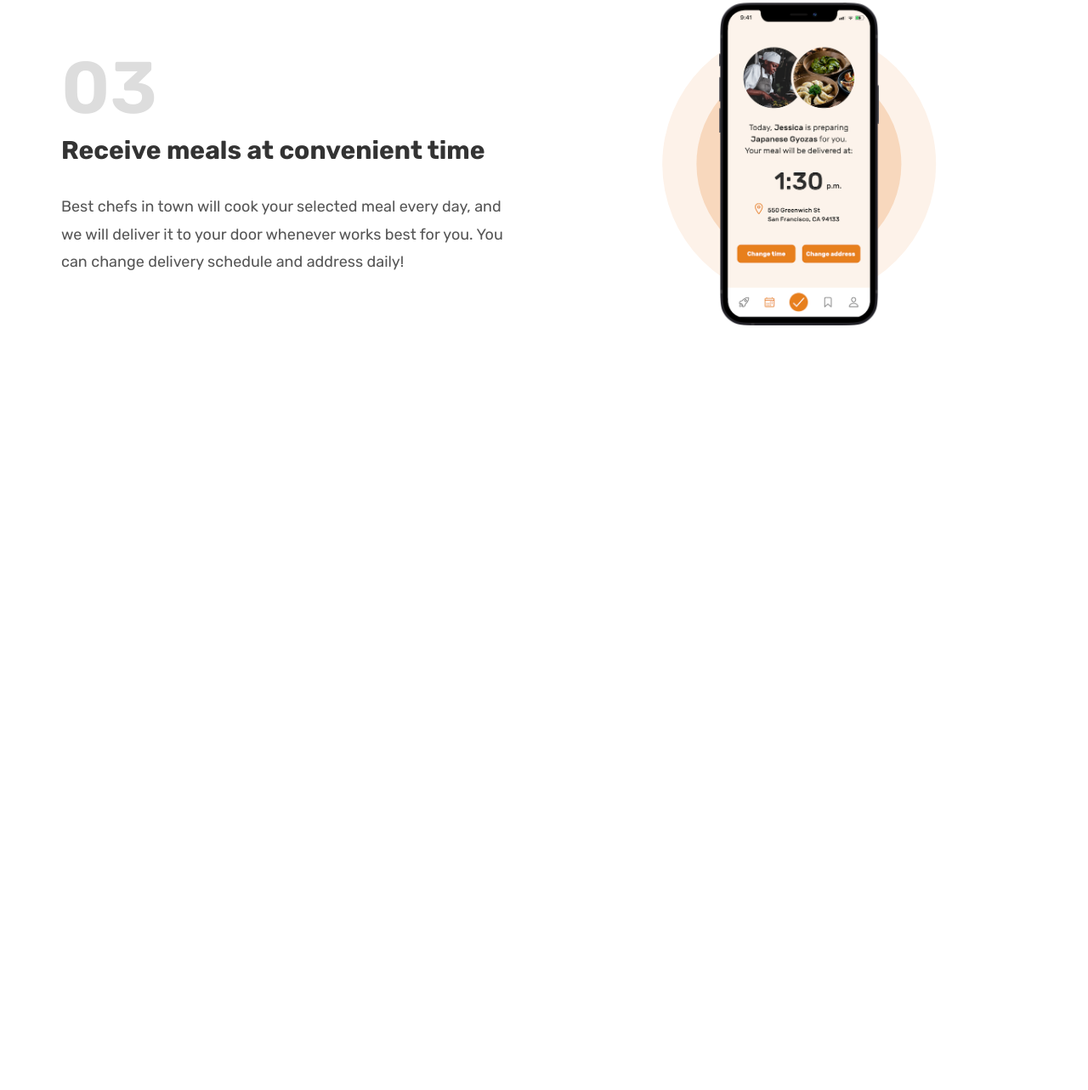
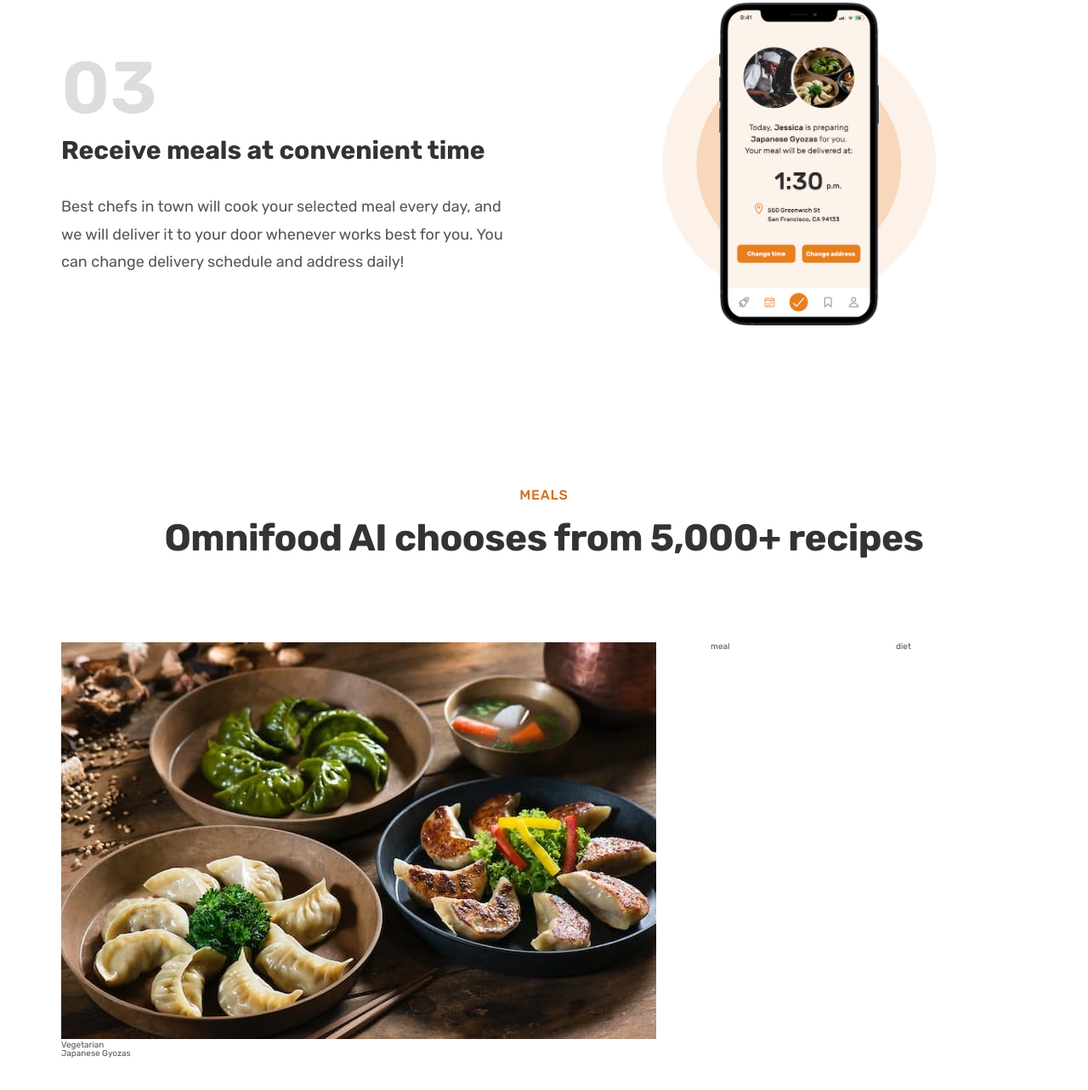
Before and after one commit to NuzafNaim/Omnifood-Practice, a plain HTML site: page index.html in a window 1280 px wide. Shown: the part 2111-3394 px from the top of the page at 85% size. Before the commit the page ends 2590 px from the top, so only its background shows below. Drawn offline with Linux system fonts and the light colour scheme.

Commit message:
Working on MEALS

```diff
--- a/css/style.css
+++ b/css/style.css
@@ -124,7 +124,7 @@ btn:visited {
   font-weight: 600;
 
   /* Put transitaion on original state */
-  transition: background-color 1s;
+  transition: background-color 0.3s;
 }
 
 .btn--full:link,
@@ -157,6 +157,9 @@ btn:visited {
   margin-right: 1.6rem !important;
 }
 
+.center-text {
+  text-align: center;
+}
 /******************************/
 /*           HEADER           /*
 /******************************/
@@ -343,6 +346,13 @@ btn:visited {
   height: 3rem;
   filter: brightness(0);
   opacity: 50%;
+  transition: all 0.3s;
+}
+
+.logos img:hover {
+  height: 3rem;
+  filter: none;
+  opacity: 100%;
 }
 
 .heading-featured-in {
@@ -350,7 +360,6 @@ btn:visited {
   text-transform: uppercase;
   letter-spacing: 0.75px;
   font-weight: 500;
-  text-align: center;
   margin-bottom: 2.4rem;
   color: #888;
 }
@@ -358,3 +367,11 @@ btn:visited {
 .section-featured {
   padding: 4.8rem 0 3.2rem 0;
 }
+
+/******************************/
+/*      MEALS SECTION     /*
+/******************************/
+
+.section-meals {
+  padding: 9.6rem 0;
+}
--- a/index.html
+++ b/index.html
@@ -71,7 +71,7 @@
       <!-- AS FEATURED IN SECTION -->
       <section class="section-featured">
         <div class="container">
-          <h2 class="heading-featured-in">As featured in</h2>
+          <h2 class="heading-featured-in center-text">As featured in</h2>
           <div class="logos">
             <img src="img/logos/techcrunch.png" alt="Techcrunch logo" />
             <img
@@ -158,6 +158,32 @@
           </div>
         </div>
       </section>
+      <!-- MEALS SECTION -->
+      <section class="section-meals">
+        <div class="container center-text">
+          <span class="subheading">Meals</span>
+          <h2 class="heading-secondary">
+            Omnifood AI chooses from 5,000+ recipes
+          </h2>
+        </div>
+        <div class="container grid grid--3-cols margin-bottom-md">
+          <div class="meal">
+            <img
+              src="img/meals/meal-1.jpg"
+              alt="Japanese Gyozas"
+              class="meal-img"
+            />
+            <div class="meal-content">
+              <div class="meal-tags">
+                <span class="tag tag--vegetarian">Vegetarian</span>
+              </div>
+              <p class="meal-title">Japanese Gyozas</p>
+            </div>
+          </div>
+          <div class="meal">meal</div>
+          <div class="diet">diet</div>
+        </div>
+      </section>
     </main>
   </body>
 </html>
```
